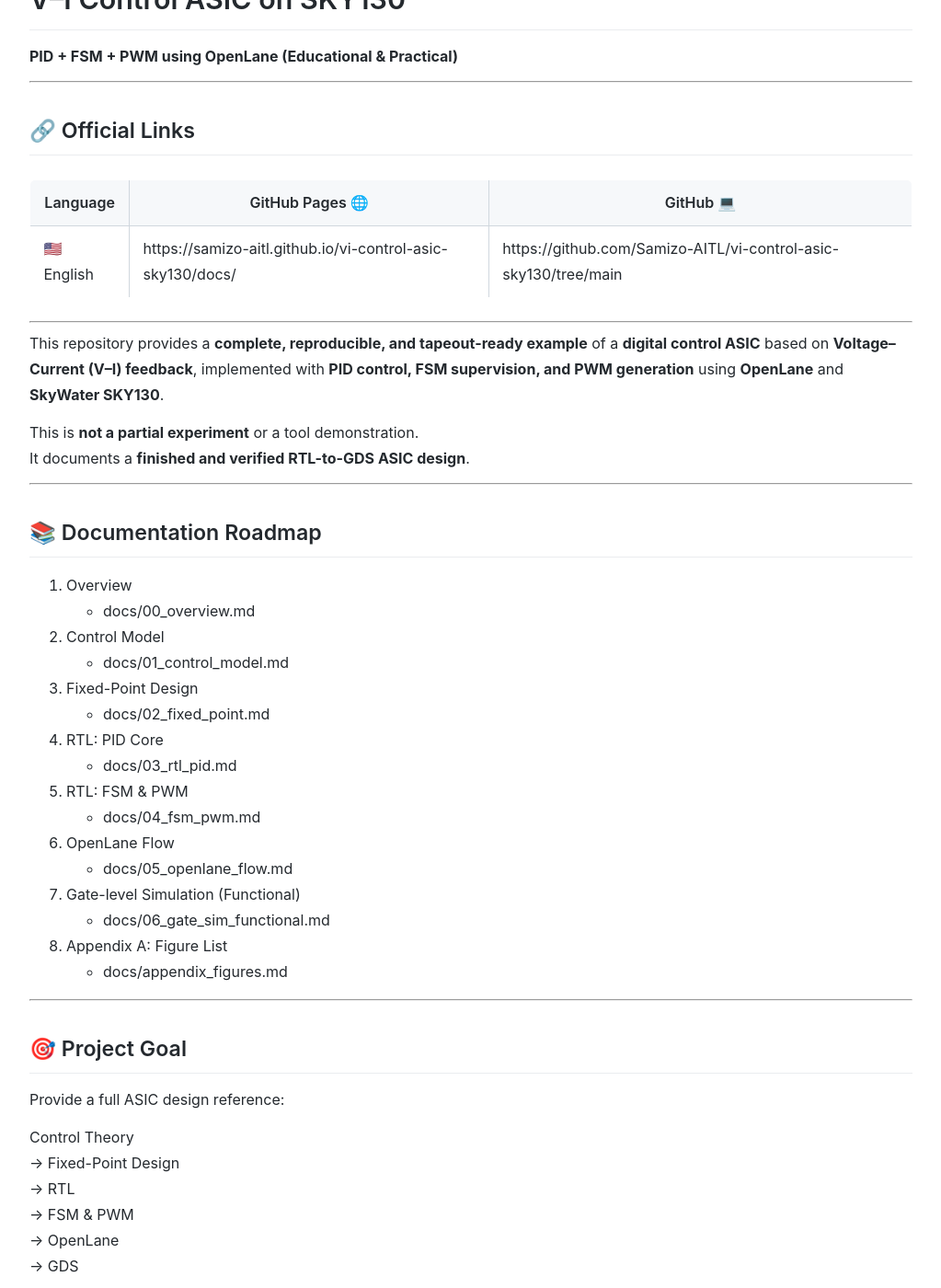
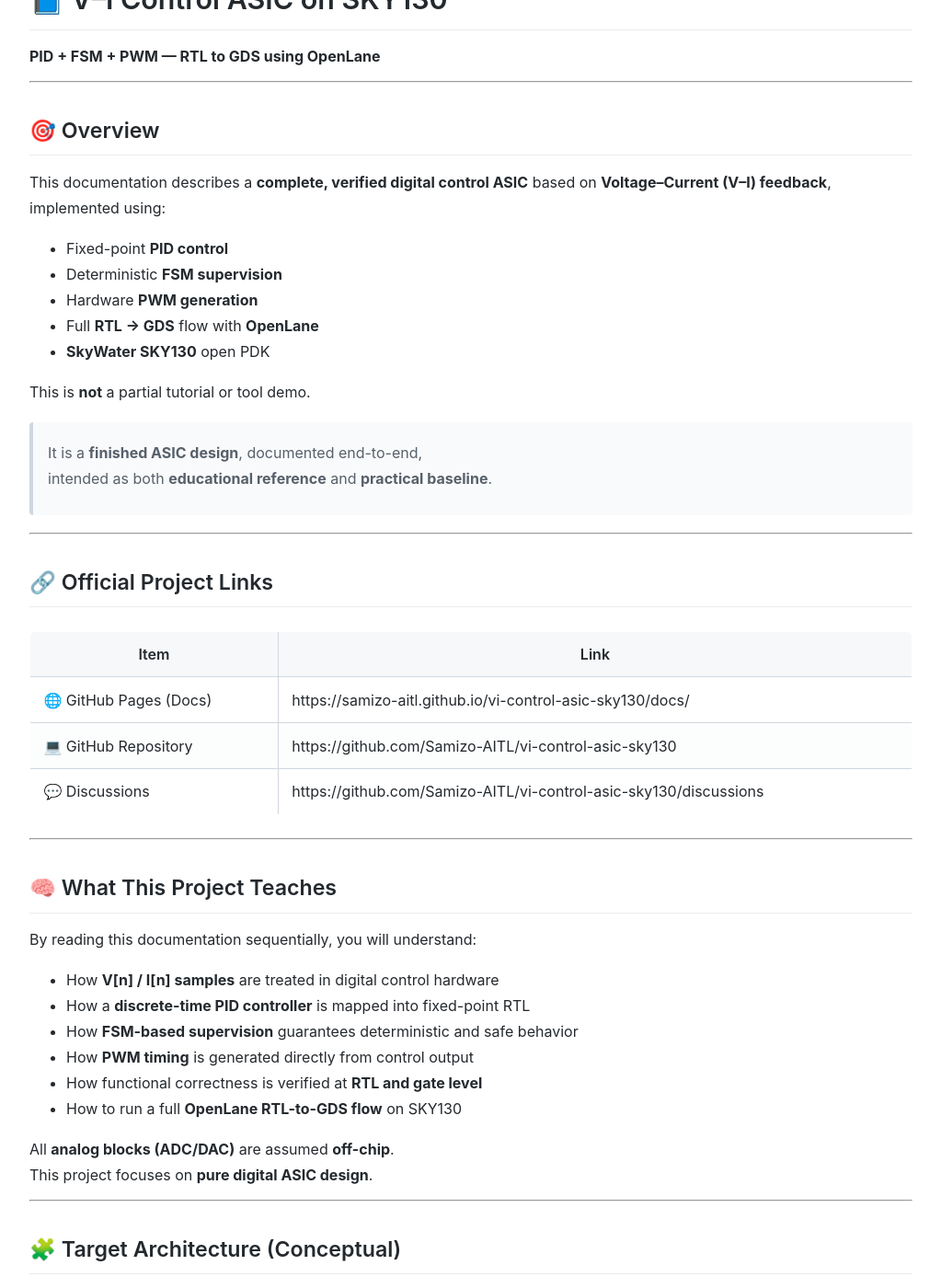
Before and after one commit to Samizo-AITL/vi-control-asic-sky130, a Jekyll site: the page built from index.md, in a window 1280 px wide and 1400 px high, scrolled down 291 px. Shown: the whole window at 92% size, without its empty margins (128-1151 px from the left). Built offline with Jekyll 4.4.1, drawn with Linux system fonts in a browser that asks for light colours; some of the changed text lies outside the part shown.

Commit message:
Update index.md

````diff
--- a/index.md
+++ b/index.md
@@ -1,123 +1,200 @@
 ---
 layout: default
-title: Documentation Index
+title: Documentation
 nav_order: 1
+has_children: true
 ---
 
-# V–I Control ASIC on SKY130
-**PID + FSM + PWM using OpenLane (Educational & Practical)**
+# 📘 V–I Control ASIC on SKY130
+**PID + FSM + PWM — RTL to GDS using OpenLane**
 
 ---
 
-## 🔗 Official Links
+## 🎯 Overview
 
-| Language | GitHub Pages 🌐 | GitHub 💻 |
-|----------|----------------|-----------|
-| 🇺🇸 English | https://samizo-aitl.github.io/vi-control-asic-sky130/docs/ | https://github.com/Samizo-AITL/vi-control-asic-sky130/tree/main |
+This documentation describes a **complete, verified digital control ASIC**
+based on **Voltage–Current (V–I) feedback**, implemented using:
+
+- Fixed-point **PID control**
+- Deterministic **FSM supervision**
+- Hardware **PWM generation**
+- Full **RTL → GDS** flow with **OpenLane**
+- **SkyWater SKY130** open PDK
+
+This is **not** a partial tutorial or tool demo.
+
+> It is a **finished ASIC design**, documented end-to-end,
+> intended as both **educational reference** and **practical baseline**.
 
 ---
 
-This repository provides a **complete, reproducible, and tapeout-ready example**
-of a **digital control ASIC** based on **Voltage–Current (V–I) feedback**,
-implemented with **PID control, FSM supervision, and PWM generation**
-using **OpenLane** and **SkyWater SKY130**.
+## 🔗 Official Project Links
 
-This is **not a partial experiment** or a tool demonstration.
-It documents a **finished and verified RTL-to-GDS ASIC design**.
+| Item | Link |
+|----|----|
+| 🌐 GitHub Pages (Docs) | https://samizo-aitl.github.io/vi-control-asic-sky130/docs/ |
+| 💻 GitHub Repository | https://github.com/Samizo-AITL/vi-control-asic-sky130 |
+| 💬 Discussions | https://github.com/Samizo-AITL/vi-control-asic-sky130/discussions |
 
 ---
 
-## 📚 Documentation Roadmap
+## 🧠 What This Project Teaches
 
-1. Overview
-   - docs/00_overview.md
+By reading this documentation sequentially, you will understand:
 
-2. Control Model
-   - docs/01_control_model.md
+- How **V[n] / I[n] samples** are treated in digital control hardware
+- How a **discrete-time PID controller** is mapped into fixed-point RTL
+- How **FSM-based supervision** guarantees deterministic and safe behavior
+- How **PWM timing** is generated directly from control output
+- How functional correctness is verified at **RTL and gate level**
+- How to run a full **OpenLane RTL-to-GDS flow** on SKY130
 
-3. Fixed-Point Design
-   - docs/02_fixed_point.md
-
-4. RTL: PID Core
-   - docs/03_rtl_pid.md
-
-5. RTL: FSM & PWM
-   - docs/04_fsm_pwm.md
-
-6. OpenLane Flow
-   - docs/05_openlane_flow.md
-
-7. Gate-level Simulation (Functional)
-   - docs/06_gate_sim_functional.md
-
-8. Appendix A: Figure List
-   - docs/appendix_figures.md
+All **analog blocks (ADC/DAC)** are assumed **off-chip**.
+This project focuses on **pure digital ASIC design**.
 
 ---
 
-## 🎯 Project Goal
+## 🧩 Target Architecture (Conceptual)
 
-Provide a full ASIC design reference:
-
-Control Theory
-→ Fixed-Point Design
-→ RTL
-→ FSM & PWM
-→ OpenLane
-→ GDS
+```
+V[n], I[n]   (from external ADC)
+   │
+   ▼
++-------------+
+|  PID Core   |  ← Fixed-point arithmetic
++-------------+
+       │ u[n]
+       ▼
++-------------+
+|   FSM Ctrl  |  ← INIT / RUN / FAULT
++-------------+
+       │
+       ▼
++-------------+
+|  PWM Gen    |  ← Duty / timing output
++-------------+
+```
 
 ---
 
-## 📁 Repository Structure
+## 📚 Documentation Structure
 
-vi-control-asic-sky130/
-├─ README.md
-├─ docs/
-│  ├─ index.md
-│  ├─ 00_overview.md
-│  ├─ 01_control_model.md
-│  ├─ 02_fixed_point.md
-│  ├─ 03_rtl_pid.md
-│  ├─ 04_fsm_pwm.md
-│  ├─ 05_openlane_flow.md
-│  ├─ 06_gate_sim_functional.md
-│  └─ appendix_figures.md
-│
-├─ rtl/
-├─ sim/
-├─ openlane/
-└─ scripts/
+Each chapter is a standalone Markdown file under `docs/`.
+
+### 0️⃣ Overview
+➡️ **[00_overview.md](00_overview.md)**
+Project motivation, scope, and design philosophy.
+
+### 1️⃣ Control Model
+➡️ **[01_control_model.md](01_control_model.md)**
+Discrete-time PID control using V–I feedback.
+
+### 2️⃣ Fixed-Point Design
+➡️ **[02_fixed_point.md](02_fixed_point.md)**
+Q-format selection, scaling, saturation, and overflow handling.
+
+### 3️⃣ RTL: PID Core
+➡️ **[03_rtl_pid.md](03_rtl_pid.md)**
+Cycle-accurate PID datapath in Verilog.
+
+### 4️⃣ RTL: FSM & PWM
+➡️ **[04_fsm_pwm.md](04_fsm_pwm.md)**
+Supervisory FSM and PWM generation logic.
+
+### 5️⃣ OpenLane Flow
+➡️ **[05_openlane_flow.md](05_openlane_flow.md)**
+Synthesis, placement, routing, STA, and layout inspection.
+
+### 6️⃣ Gate-level Simulation (Functional)
+➡️ **[06_gate_sim_functional.md](06_gate_sim_functional.md)**
+Post-layout **functional** verification (logical equivalence, no timing).
 
 ---
 
-## ✅ Verification Status
+## 📎 Appendix
 
-- RTL functional simulation: COMPLETED
-- PID step response (P / PI): VERIFIED
-- FSM state transitions: VERIFIED
-- PWM timing: VERIFIED
-- STA timing closure: PASSED
-- DRC / LVS: CLEAN
+➡️ **[Appendix A: Figure List](appendix_figures.md)**
 
-Gate-level timing simulation was intentionally omitted.
-Timing correctness is guaranteed by STA.
+A complete index of **all waveforms, layouts, and verification figures**,
+clarifying:
+
+- What each figure proves
+- Which verification phase it belongs to
+- Why similar-looking figures exist
+
+Highly recommended for reviewers.
+
+---
+
+## ✅ Verification Strategy
+
+This project emphasizes **functional correctness with explicit timing guarantees**.
+
+### Performed
+
+- ✅ RTL functional simulation (Icarus Verilog)
+- ✅ PID step-response verification (P / PI)
+- ✅ FSM state transition verification
+- ✅ PWM duty and timing verification
+- ✅ Gate-level **functional** simulation (post-layout)
+- ✅ Static Timing Analysis (STA) closure
+- ✅ DRC / LVS clean (OpenLane)
+
+### Intentionally Omitted
+
+- ⏭ Gate-level **timing-aware** simulation
+
+**Reason:**
+Timing correctness is guaranteed by STA,
+and SKY130 UDP-based cell models are not simulator-friendly.
+
+This reflects **realistic industry practice**.
+
+---
+
+## 🖼 Final GDS (Physical Deliverable)
+
+<img
+  src="https://samizo-aitl.github.io/vi-control-asic-sky130/docs/layout/vi_control_top_gds_overview.png"
+  alt="GDS layout overview"
+  style="width:85%;"
+/>
+
+- Tool: OpenLane
+- PDK: SKY130A
+- Status: DRC / LVS clean, STA closed
 
 ---
 
 ## 👤 Author
 
-Shinichi Samizo
-M.S. Electrical and Electronic Engineering
-Former Engineer, Seiko Epson Corporation
+**Shinichi Samizo**
+M.S. Electrical & Electronic Engineering (Shinshu University)
+
+- Former Engineer, **Seiko Epson Corporation**
+- Semiconductor logic / memory / HV mixed-signal
+- Inkjet MEMS & PrecisionCore productization
+- Control hardware architecture & education
+
+GitHub: https://github.com/Samizo-AITL
+Email: shin3t72@gmail.com
 
 ---
 
 ## 📄 License
 
-Source Code: MIT
-Documentation: CC BY 4.0 / CC BY-SA 4.0
-Figures: CC BY-NC 4.0
+| Item | License |
+|----|----|
+| Source Code | MIT |
+| Text & Documentation | CC BY 4.0 / CC BY-SA 4.0 |
+| Figures & Diagrams | CC BY-NC 4.0 |
+| External References | Original license applies |
 
 ---
 
-END OF DOCUMENT
+> **Conclusion**
+> This documentation represents a **complete, reproducible, and verified**
+> digital control ASIC design on SKY130.
+>
+> If you understand every chapter,
+> you understand the essence of a **practical control ASIC**.
````
